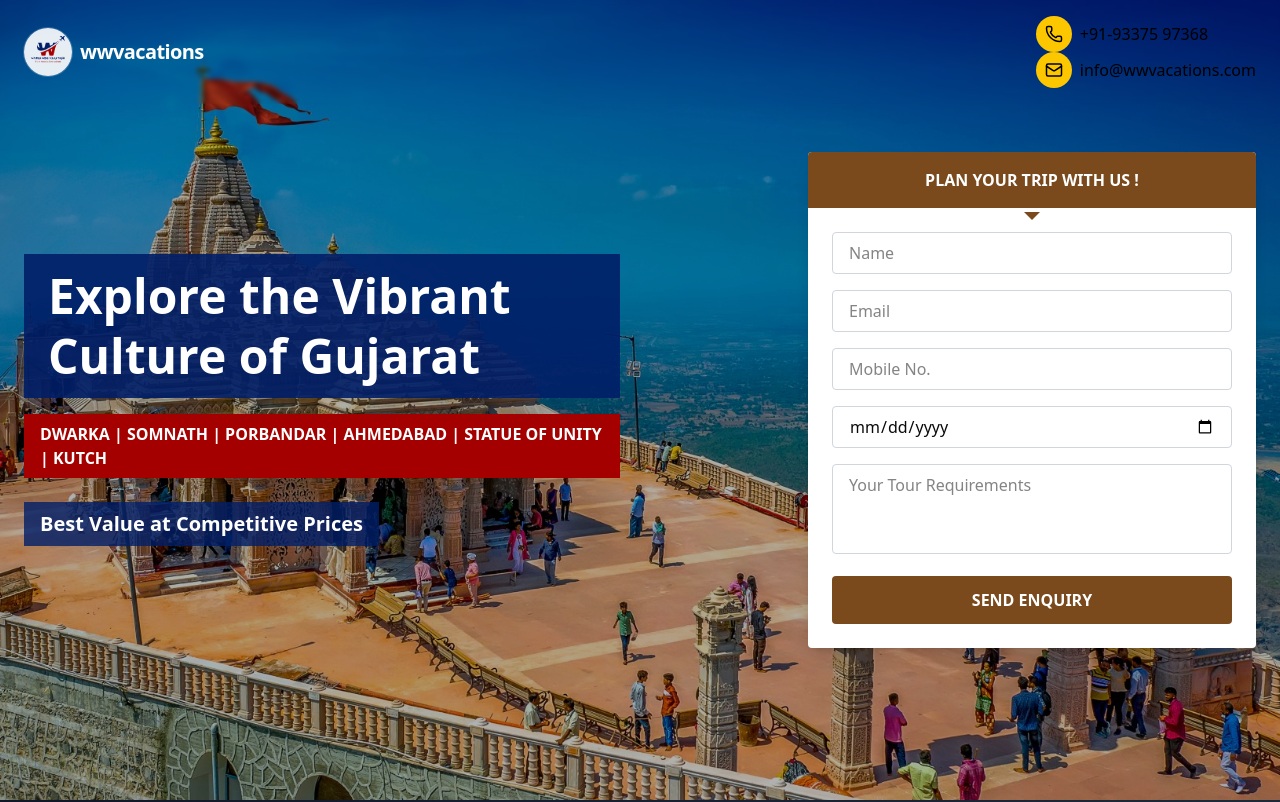
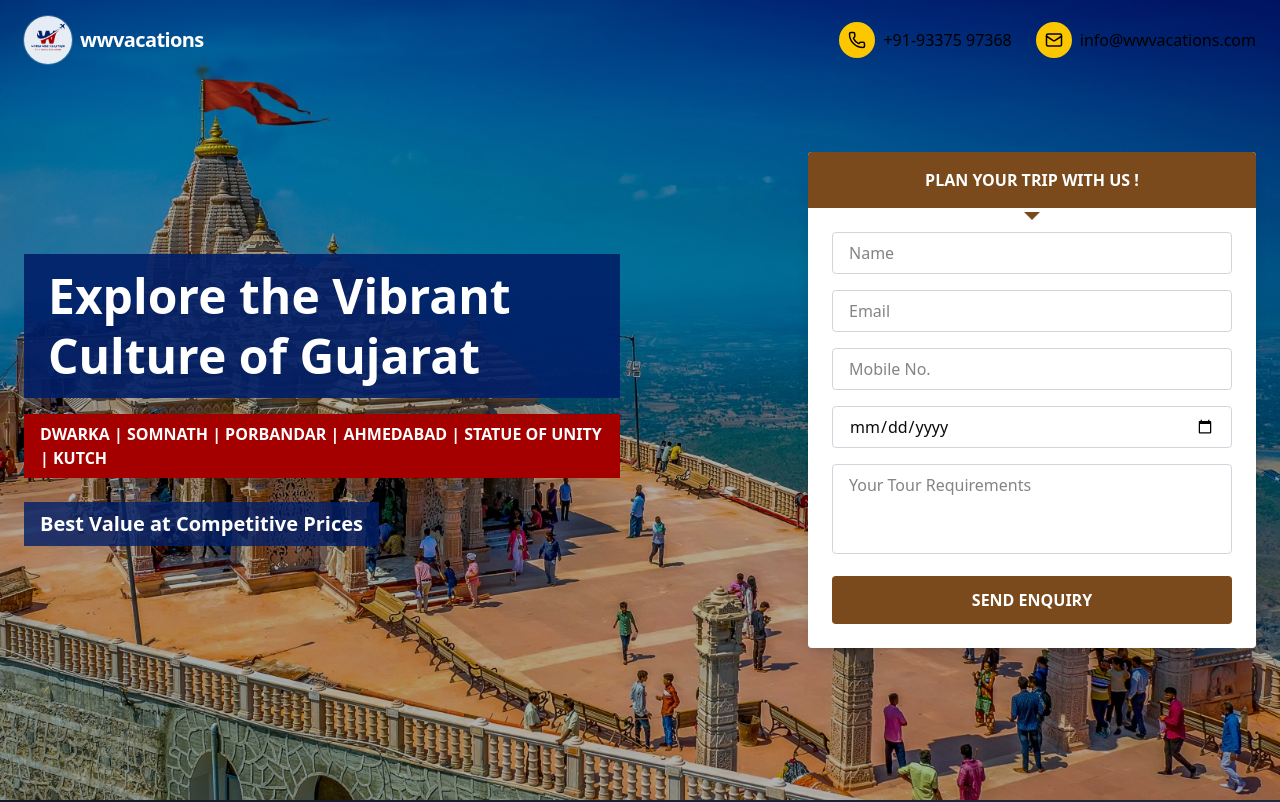
Before and after one commit to ayushnanda14/wwvacations, a Next.js app: page /gujarat-package in a window 1280 px wide. Shown: the top 802 px of the page. Built offline with nearby package versions, Linux system fonts and the light colour scheme; a web font is replaced by a local one.

Commit message:
Update LandingPageNavbar.tsx

```diff
--- a/src/components/LandingPageNavbar.tsx
+++ b/src/components/LandingPageNavbar.tsx
@@ -32,7 +32,7 @@ const LandingPageNavbar: React.FC = () => {
       </Link>
 
         {/* Contact Info */}
-        <div className="flex items-center justify-between gap-6 text-black font-medium hidden lg:block">
+        <div className="flex items-center justify-between gap-6 text-black font-medium hidden lg:flex">
           <div className="flex items-center gap-2">
             <span className="w-9 h-9 rounded-full bg-yellow-400 flex items-center justify-center">
               <Phone size={18} />
```
